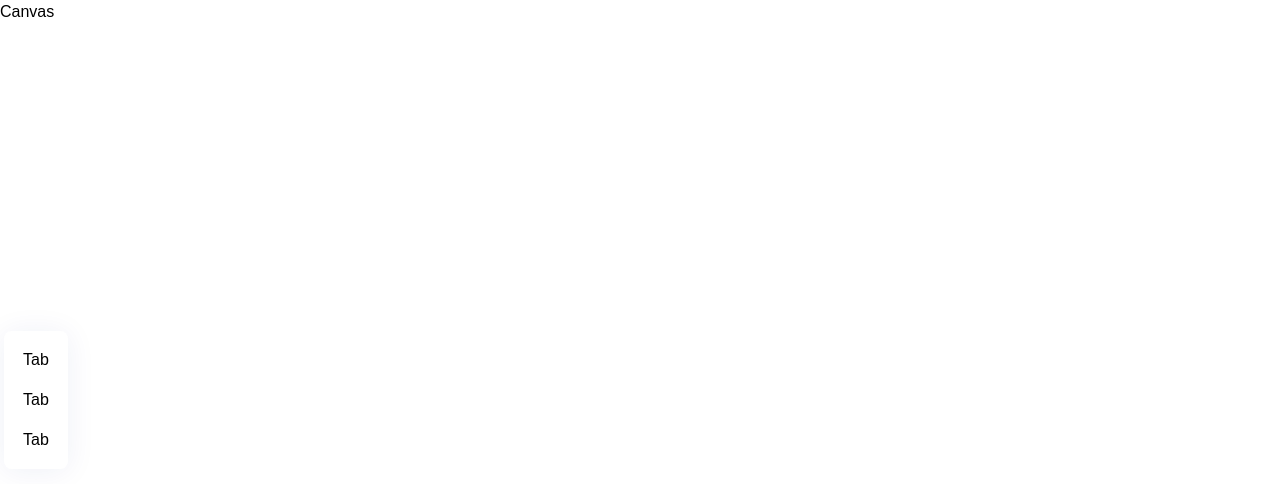
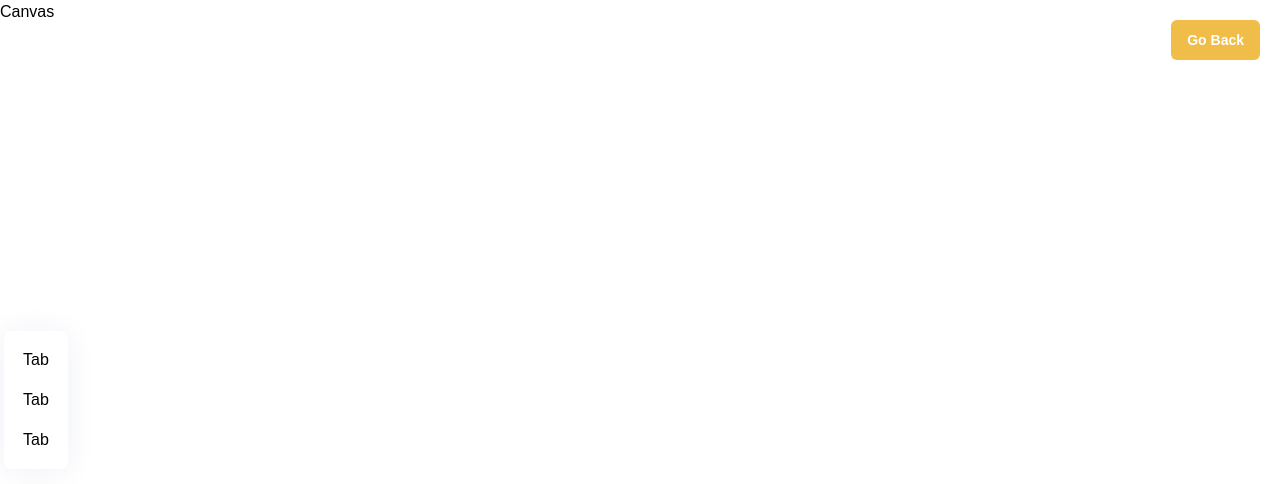
Before and after one commit to shay122990/3D-AI-Custom-Product-Design, a React (Vite) app in the folder client/: page / in a window 1280 px wide. Both pictures are taken after a click on the button "Customize It". Shown: the top 484 px of the page. Built offline with nearby package versions, Linux system fonts and the light colour scheme; a web font is replaced by a local one.

Commit message:
go back button on customizer page

```diff
--- a/client/src/pages/Customizer.jsx
+++ b/client/src/pages/Customizer.jsx
@@ -34,6 +34,18 @@
               </div>
             </div>
           </motion.div>
+
+          <motion.div
+            className="absolute z-10 top-5 right-5"
+            {...fadeAnimation}
+          >
+            <CustomButton
+              type="filled"
+              title="Go Back"
+              handleClick={() => (state.intro = true)}
+              customStyles="w-fit px-4 py-2.5 font-bold text-sm"
+            />
+          </motion.div>
         </>
       )}
     </AnimatePresence>
```
